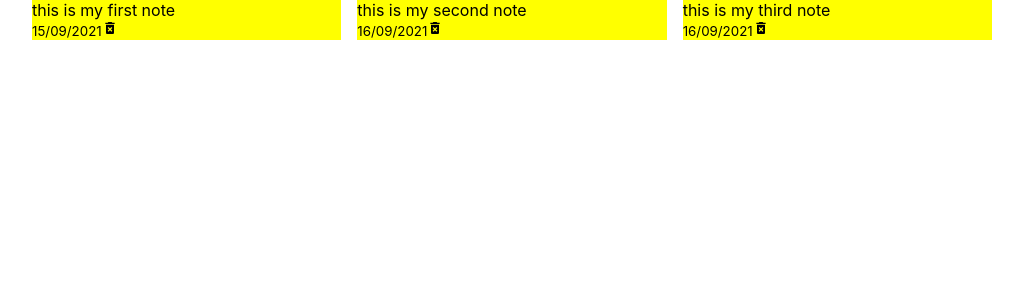
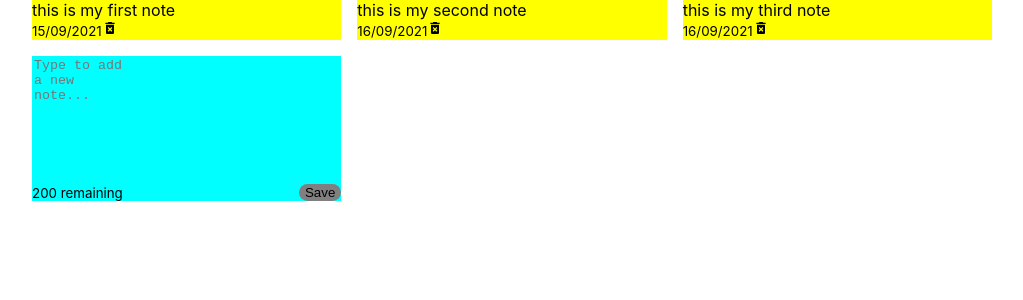
Before and after one commit to youngrokkim2017/react_sticky_notes, a React (Create React App) app: page / in a window 1280 px wide. Shown: the top 300 px of the page, without its empty margins (128-1151 px from the left). Built offline with nearby package versions, Linux system fonts and the light colour scheme.

Commit message:
Add new note functionality

```diff
--- a/src/App.js
+++ b/src/App.js
@@ -21,9 +21,22 @@ const App = () => {
     },
   ])
 
+  const addNote = (text) => {
+    const date = new Date();
+    const newNote = {
+      id: nanoid(),
+      text: text,
+      date: date.toLocaleDateString(),
+    }
+
+    const newNotes = [...notes, newNote]
+
+    setNotes(newNotes)
+  }
+
   return (
     <div className="app-container">
-      <NotesList notes={notes} />
+      <NotesList notes={notes} handleAddNote={addNote} />
     </div>
   )
 }
--- /dev/null
+++ b/src/components/AddNote.js
@@ -0,0 +1,41 @@
+import React, { useState } from 'react';
+
+const AddNote = ({ handleAddNote }) => {
+    const [noteText, setNoteText] = useState('');
+
+    const handleChange = (e) => {
+        setNoteText(e.target.value)
+    }
+
+    const handleSaveClick = () => {
+        if (noteText.trim().length > 0) {
+            handleAddNote(noteText)
+            setNoteText('')
+        }
+    }
+
+    return (
+        <div className="note-container new">
+            <textarea
+                rows="8"
+                cols="10"
+                placeholder="Type to add a new note..."
+                value={noteText}
+                onChange={handleChange}
+            >
+            </textarea>
+            <div className="note-footer">
+                {/* holds the character count */}
+                <small>200 remaining</small>
+                <button
+                    className="save-button"
+                    onClick={handleSaveClick}
+                >
+                    Save
+                </button>
+            </div>
+        </div>
+    )
+}
+
+export default AddNote;
--- a/src/components/NotesList.js
+++ b/src/components/NotesList.js
@@ -1,12 +1,18 @@
 import React from 'react';
 import Note from './Note';
+import AddNote from './AddNote';
 
-const NotesList = ({ notes }) => {
+const NotesList = ({ notes, handleAddNote }) => {
     return (
         <div className="notes-list-container">
             {notes.map((note) => (
-                <Note id={note.id} text={note.text} date={note.date} />
+                <Note
+                    id={note.id}
+                    text={note.text}
+                    date={note.date}
+                />
             ))}
+            <AddNote handleAddNote={handleAddNote} />
         </div>
     )
 }
--- a/src/index.css
+++ b/src/index.css
@@ -30,3 +30,37 @@ code {
 .note-container {
   background-color: yellow;
 }
+
+.note-footer {
+  display: flex;
+  align-items: center;
+  justify-content: space-between;
+}
+
+/* any classname with BOTH .note-container AND .new */
+.note-container.new {
+  background-color: aqua;
+}
+
+textarea {
+  border: none;
+  resize: none;
+  background-color: aqua;
+}
+
+/* add sudo element of focus */
+textarea:focus {
+  outline: none;
+}
+
+.save-button {
+  background-color: grey;
+  border: none;
+  border-radius: 15px;
+  padding: 5px 10px 5 px 10px
+}
+
+.save-button:hover {
+  background-color: lightgrey;
+  cursor: pointer;
+}
```
